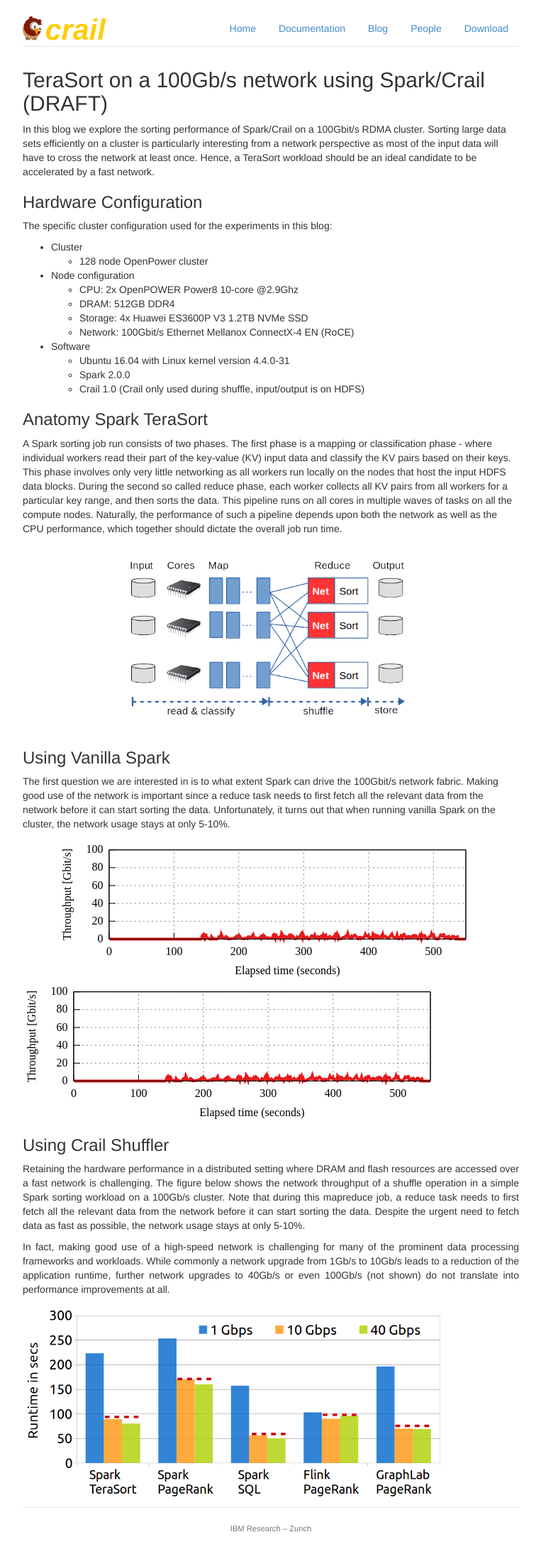
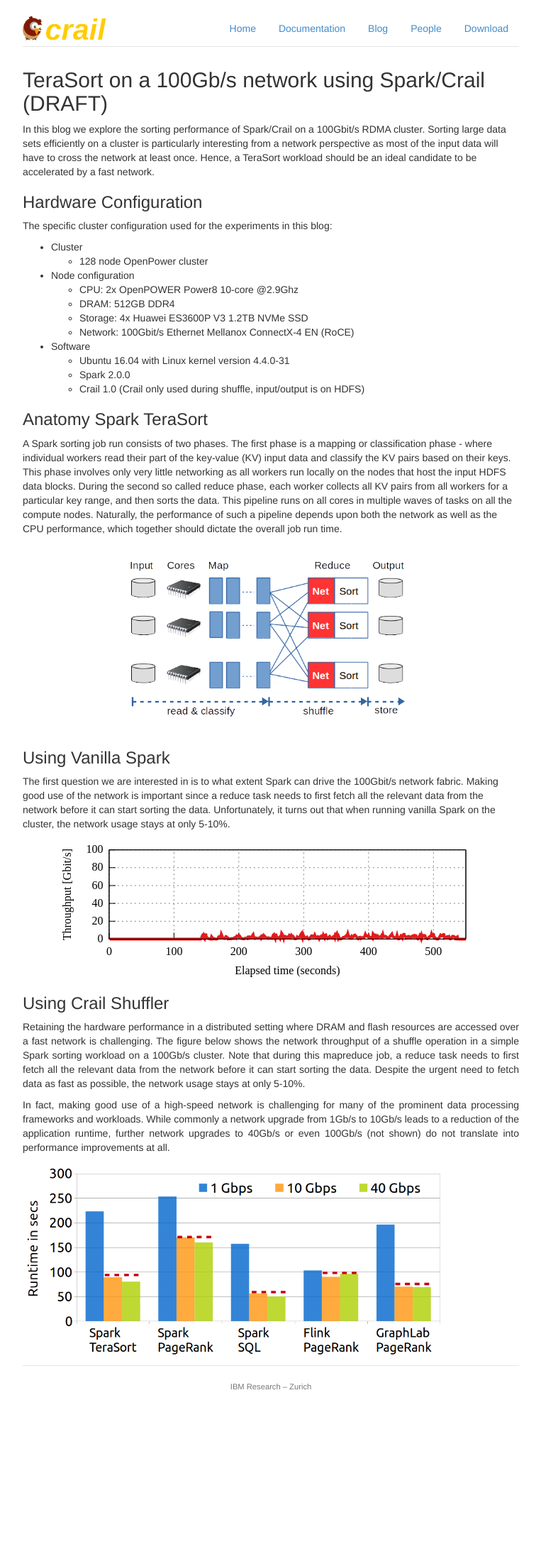
Before and after one commit to apache/incubator-crail-website, a Jekyll site: the page built from _posts/blog/2017-01-1-sorting.md, in a window 1280 px wide. Shown: the whole page at 71% size, without its empty margins (258-1021 px from the left). Built offline with Jekyll 4.4.1, drawn with Linux system fonts in a browser that asks for light colours; after the commit the page ends 1983 px from its top, so only the background shows below that.

Commit message:
Update 2017-01-1-sorting.md

```diff
--- a/_posts/blog/2017-01-1-sorting.md
+++ b/_posts/blog/2017-01-1-sorting.md
@@ -38,8 +38,6 @@
 
 <div style="text-align:center"><img src ="http://crail.io/docs/net_vanilla.svg" /></div>
 
-![vanilla_net](http://crail.io/docs/net_vanilla.svg)
-
 ### Using Crail Shuffler
 
 <div style="text-align: justify">
```
